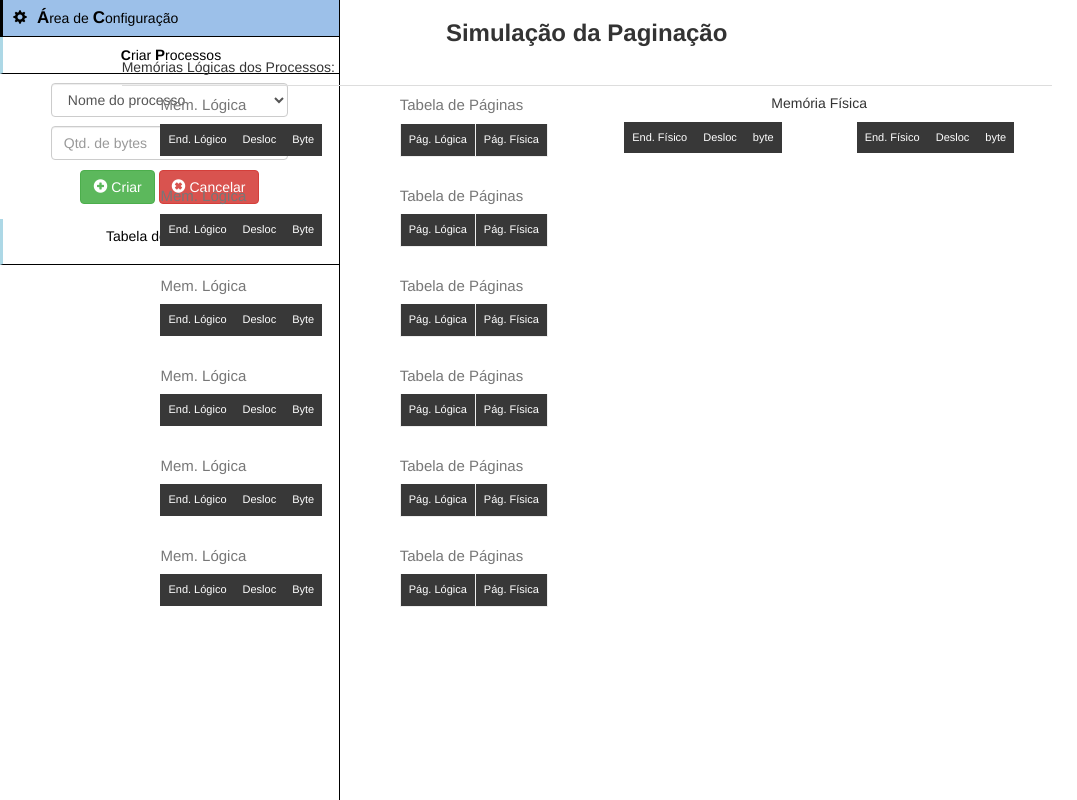
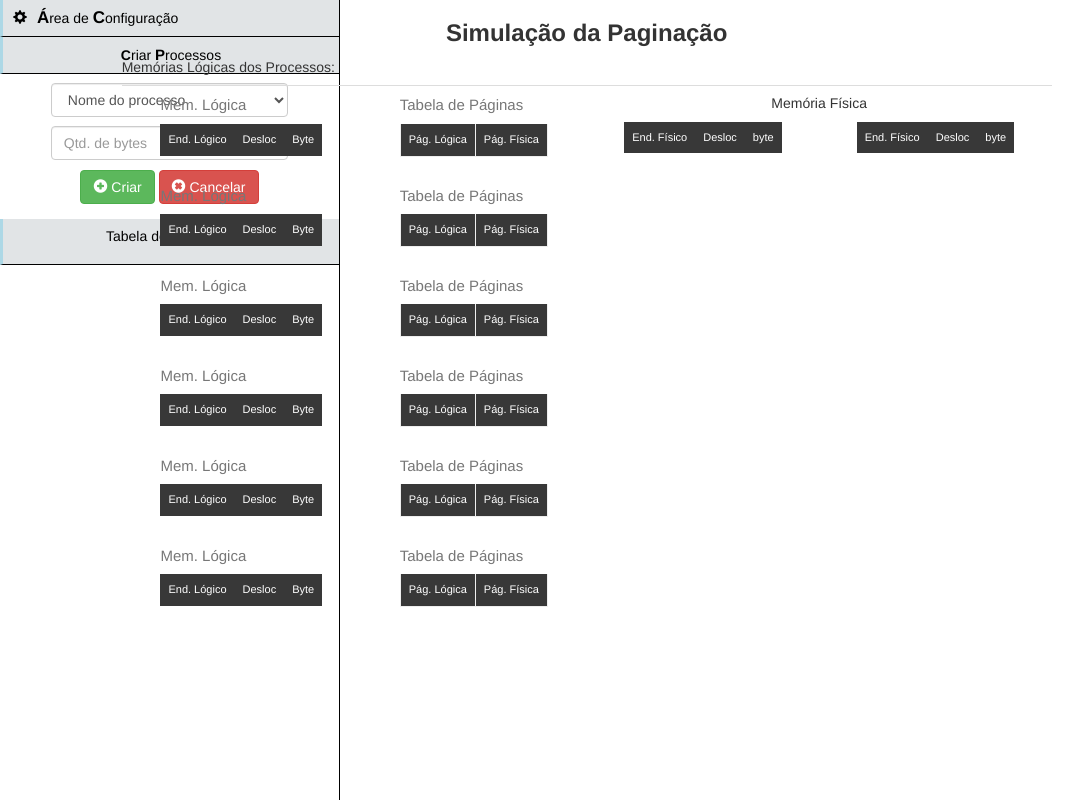
Before and after one commit to Rodrigovf/oslivepag, a website with bundled scripts: page index.html in a window 1280 px wide. Shown: the whole page, without its empty margins (0-1077 px from the left). Built offline with nearby package versions, Linux system fonts and the light colour scheme; files whose address does not match are found by name.

Commit message:
Cor das guias

```diff
--- a/app.css
+++ b/app.css
@@ -153,7 +153,7 @@ thead td{
 .nav-side-menu ul .active,
 .nav-side-menu li .active {
   border-left: 3px solid lightblue;
-  background-color: white;
+  background-color:#e1e4e6;
 }
 .nav-side-menu ul .sub-menu li.active,
 .nav-side-menu li .sub-menu li.active {
```
